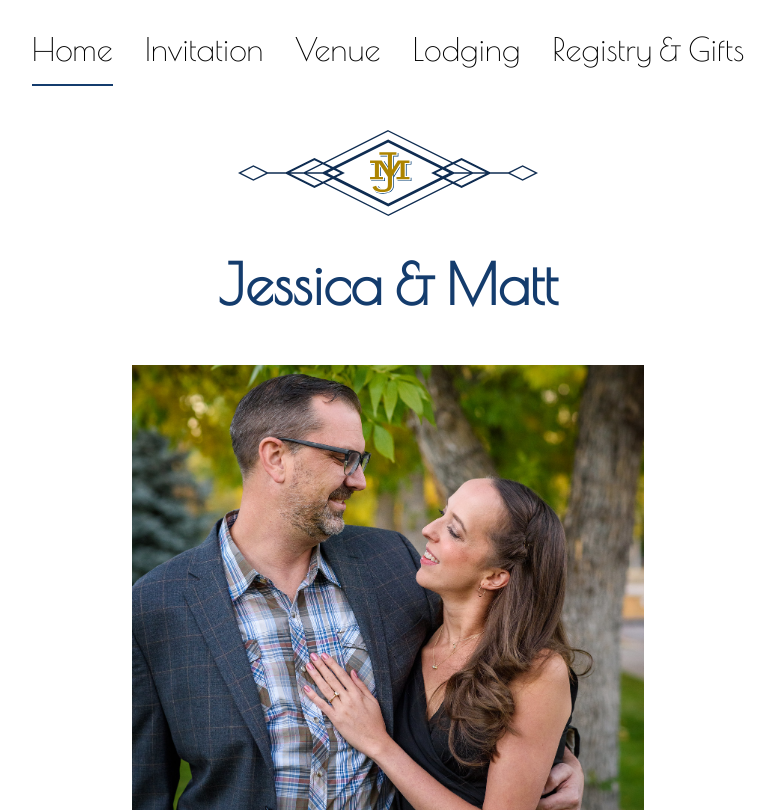
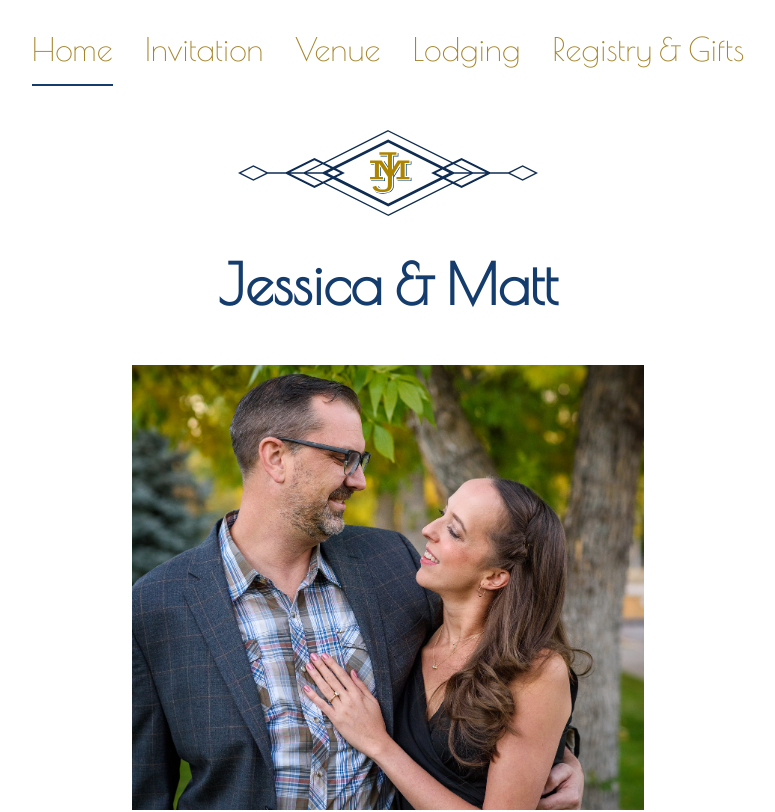
Before and after one commit to mattsteele/mjs, a Vue app: page / in a window 1280 px wide. Shown: the top 812 px of the page, without its empty margins (252-1027 px from the left). Built offline with nearby package versions, Linux system fonts and the light colour scheme.

Commit message:
Update nav color

```diff
--- a/src/components/Header.vue
+++ b/src/components/Header.vue
@@ -90,6 +90,7 @@
 					color: inherit;
 					font-size: 2rem;
 					padding-bottom: 1rem;
+					color: var(--color-gold);
 					&.router-link-exact-active {
 						border-bottom: 2px solid var(--color-blue);
 					}
```
